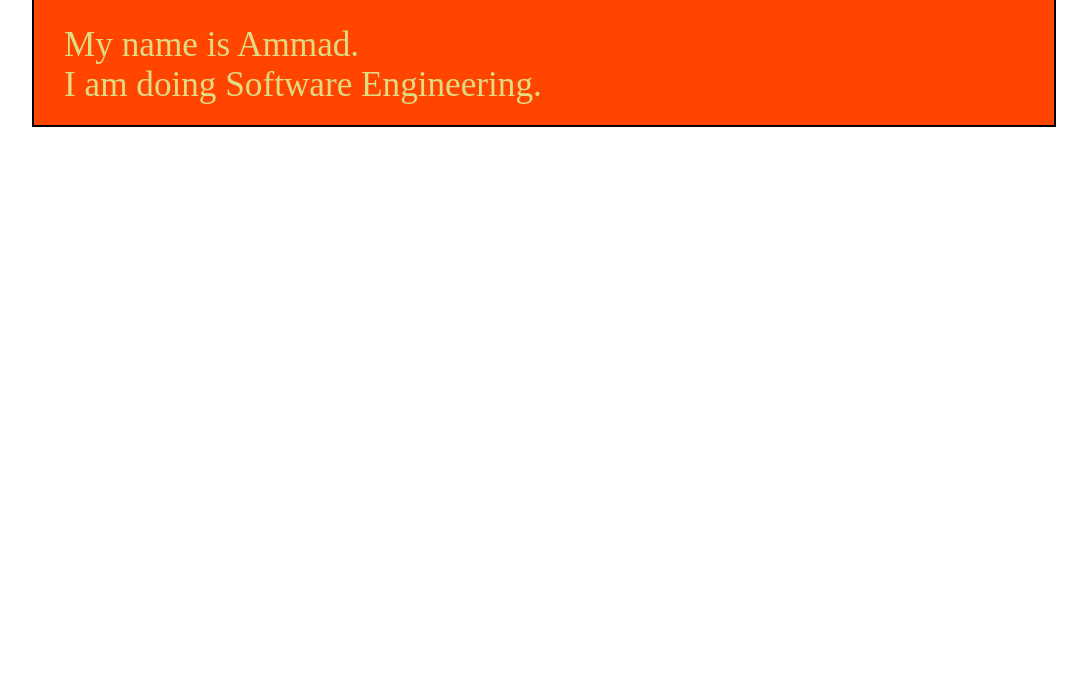
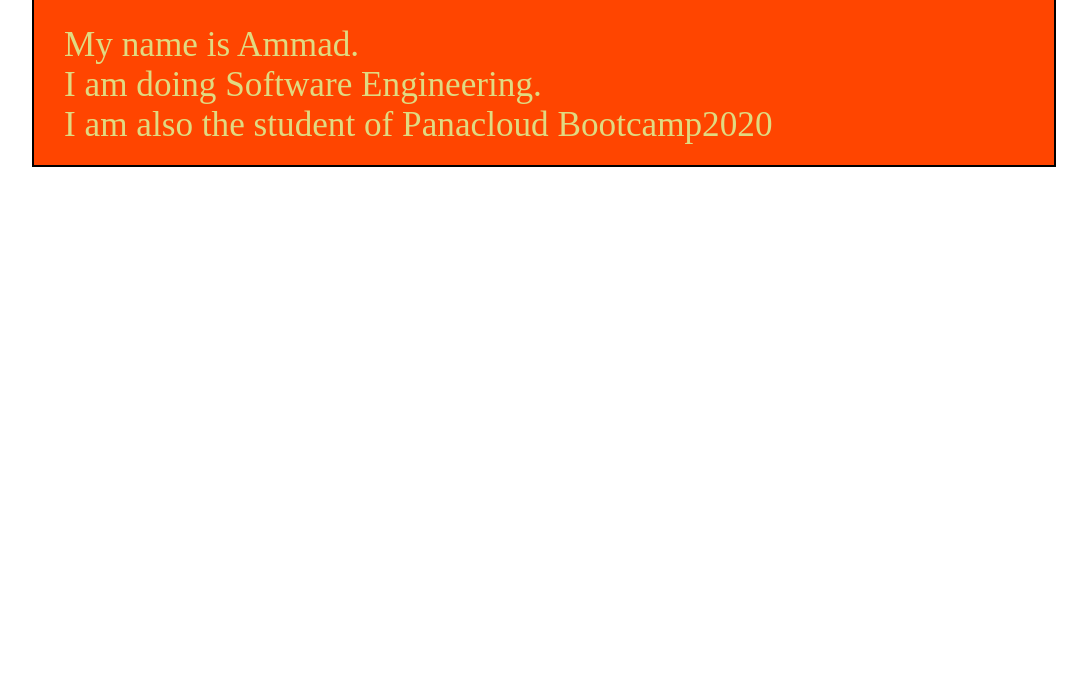
Before and after one commit to Emad-HaXan/Bootcamp2020_Assignment1, a plain HTML site: page index.html in a window 1280 px wide. Shown: the part 121-800 px from the top of the page, without its empty margins (96-1183 px from the left). Drawn offline with Linux system fonts and the light colour scheme.

Commit message:
updated new line in paragraph tag

```diff
--- a/index.html
+++ b/index.html
@@ -11,7 +11,8 @@
         <h1>Hello World</h1>
         <p>
             My name is Ammad. <br>
-            I am doing Software Engineering.
+            I am doing Software Engineering. <br>
+            I am also the student of Panacloud Bootcamp2020
         </p>
     </div>
 </body>
```
